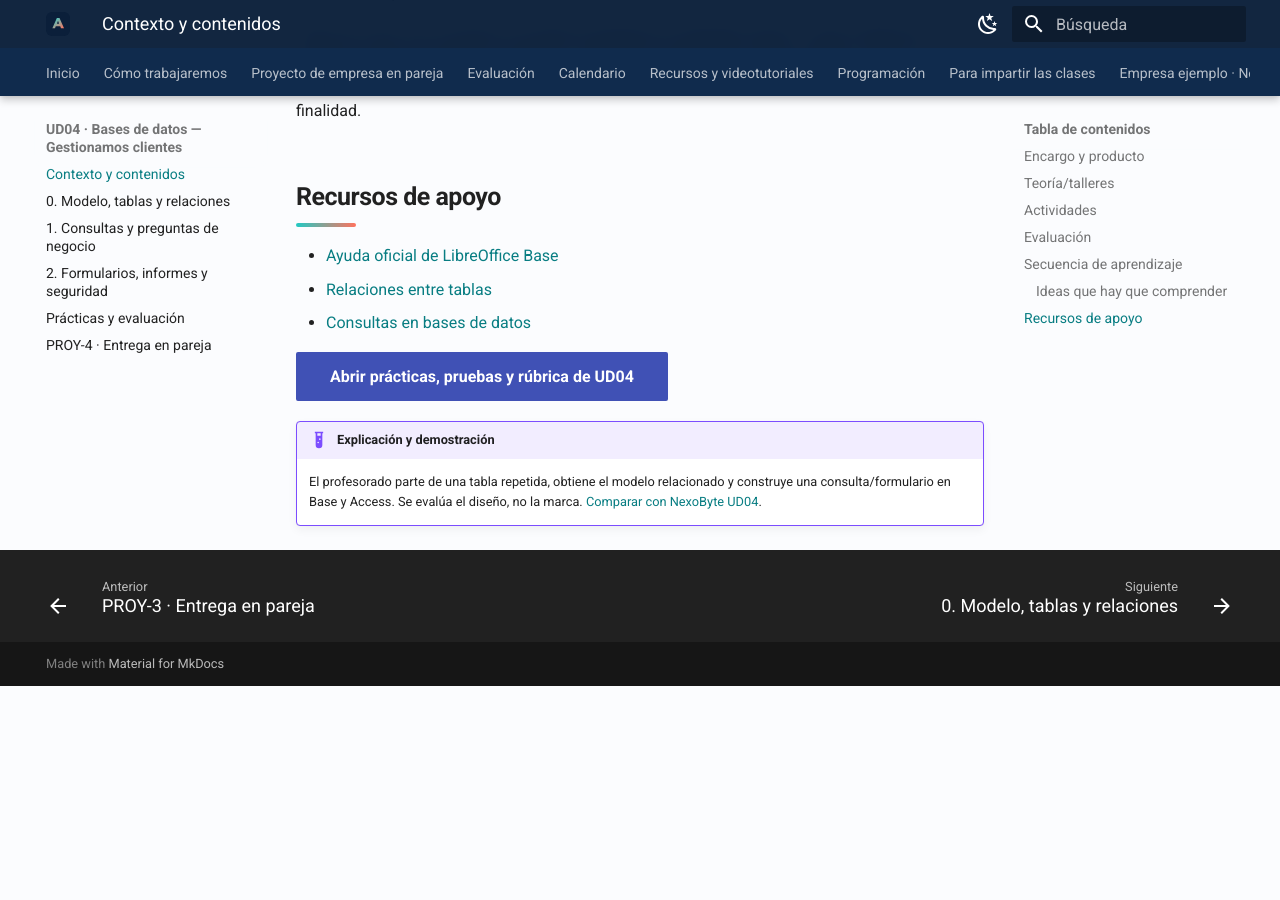
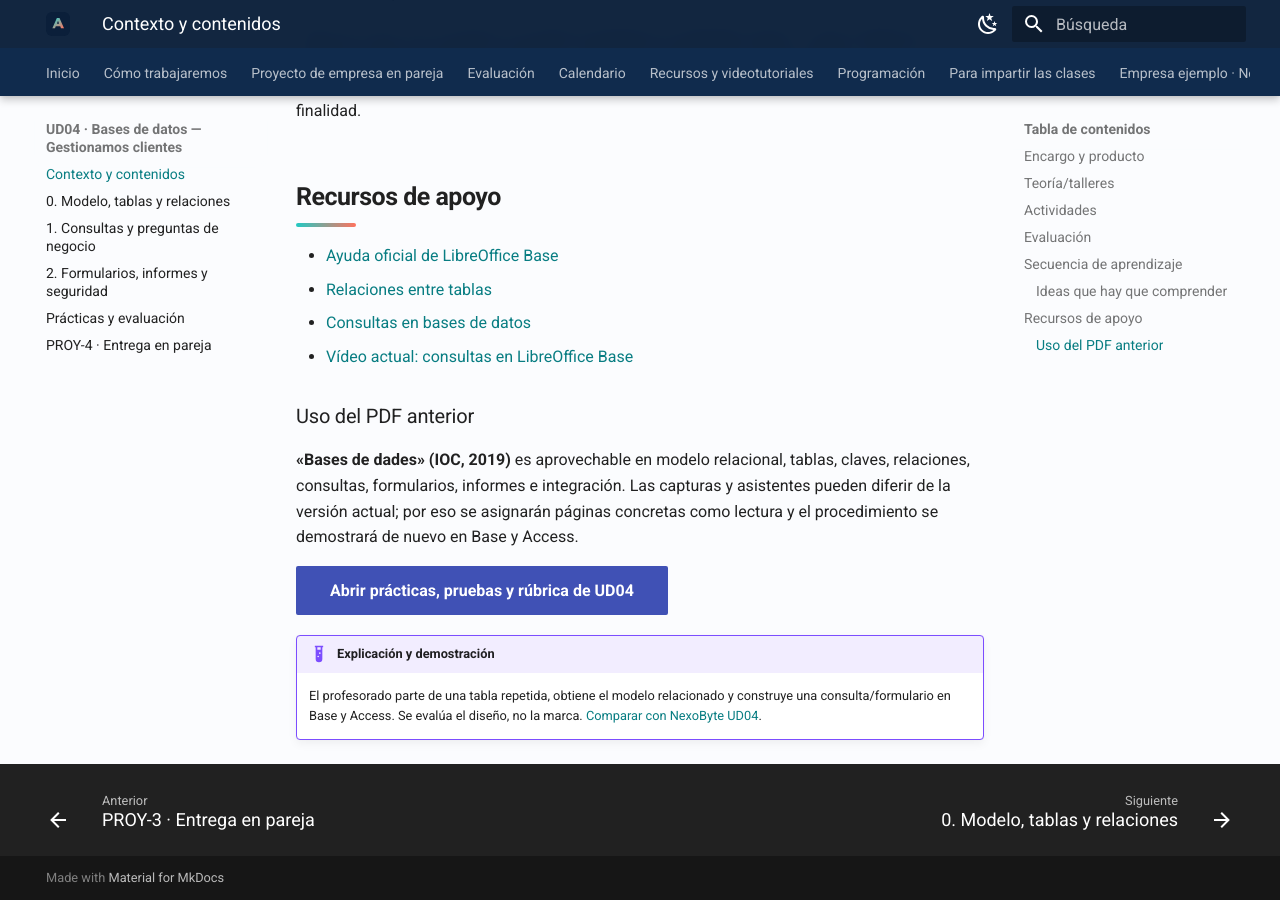
Before and after one commit to davidmolinafernadez/SMX_MEDIO_AOF, an MkDocs documentation site: the page built from .site-src/unidades/ud4.md, in a window 1280 px wide and 900 px high, scrolled down 1883 px. Built offline with MkDocs 1.6.1 and Material for MkDocs 9.7.7, drawn with Linux system fonts in a browser that asks for light colours; before the commit the page ends 2569 px from its top, so only the background shows below that.

Commit message:
docs: actualizar recursos IOC de UD4

```diff
--- a/.site-src/unidades/ud4.md
+++ b/.site-src/unidades/ud4.md
@@ -47,6 +47,11 @@ Antes de crear una consulta se escribe la pregunta en lenguaje natural: «¿qué
 - [Ayuda oficial de LibreOffice Base](https://help.libreoffice.org/latest/es/text/sdatabase/main.html)
 - [Relaciones entre tablas](https://help.libreoffice.org/latest/es/text/sdatabase/05020000.html)
 - [Consultas en bases de datos](https://help.libreoffice.org/latest/es/text/sdatabase/02010100.html)
+- [Vídeo actual: consultas en LibreOffice Base](https://mediateca.educa.madrid.org/video/s528b4ph6jsfeza2)
+
+### Uso del PDF anterior
+
+**«Bases de dades» (IOC, 2019)** es aprovechable en modelo relacional, tablas, claves, relaciones, consultas, formularios, informes e integración. Las capturas y asistentes pueden diferir de la versión actual; por eso se asignarán páginas concretas como lectura y el procedimiento se demostrará de nuevo en Base y Access.
 
 [Abrir prácticas, pruebas y rúbrica de UD04](ud4-practicas.md){ .md-button .md-button--primary }
 
```
